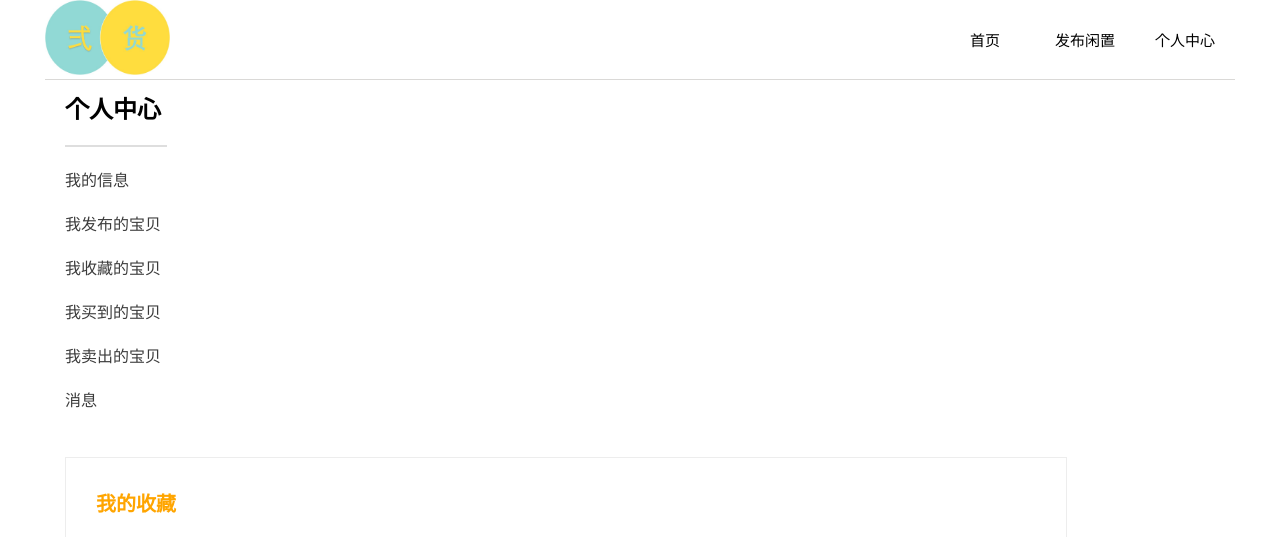
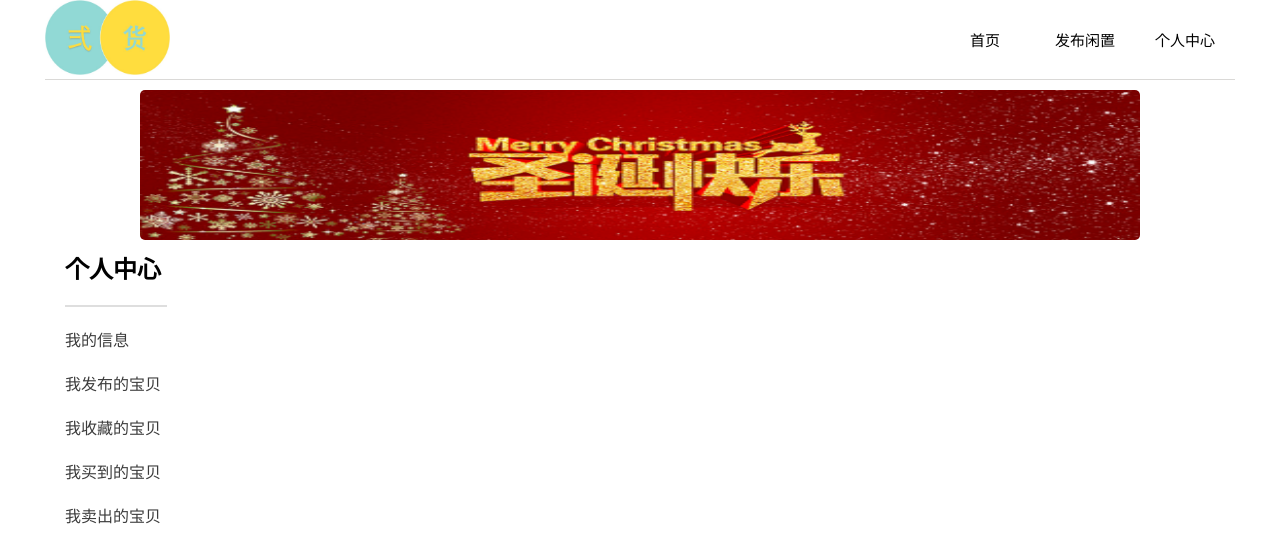
Before and after one commit to CJMMay/secondhand, a Django app: page /cart/ in a window 1280 px wide. Shown: the top 537 px of the page. Run offline with Django 3.2, Linux system fonts and the light colour scheme.

Commit message:
修改样式

```diff
--- a/sells/static/css/showmypublish.css
+++ b/sells/static/css/showmypublish.css
@@ -1,16 +1,15 @@
 /*我发布的样式*/
-/*.taitou*/
-/*{*/
-	/*margin-top: 10px;*/
-	/*margin-left: 10px;*/
-	/*width:1190px;*/
-	/*height: 150px;*/
-	/*background-color: white;*/
-	/*background-image: url(../../../static/img/taitou.png);*/
-	/*background-repeat:no-repeat;*/
-	/*background-size: 100% 100%; !*让背景图片铺满整个背景*!*/
-	/*border-radius: 5px;*/
-/*}*/
+.taitou
+{
+	margin:10px auto;
+	width:1000px;
+	height: 150px;
+	background-color: white;
+	background-image: url(../../../static/img/taitou.png);
+	background-repeat:no-repeat;
+	background-size: 100% 100%; /*让背景图片铺满整个背景*/
+	border-radius: 5px;
+}
 /*.zhanghao
 {
 	width: 1000px;
@@ -21,7 +20,7 @@
 .zhanghao h1{color: white;margin-left:10px;margin-top:10px}
 .zhanghao p{color:  white;margin-left:10px;margin-top:10px}*/
 .cont{
-	width: 1190;
+	width: 1190px;
 	margin:auto;
 
 }
--- a/sells/templates/showmypublish.html
+++ b/sells/templates/showmypublish.html
@@ -10,6 +10,8 @@
     {% block content %}
     <link rel="stylesheet" href={% static "css/showmypublish.css" %} />
     	<div class="cont">
+          <div class="taitou">
+        </div>
         <div class="daohang1">
     		<h2 style="margin-left: 20px;margin-top: 10px;">个人中心</h2>
     		<hr style="width: 100px;border:1px solid #DEDEDE;padding: 0;margin-left: 20px;" />
```
